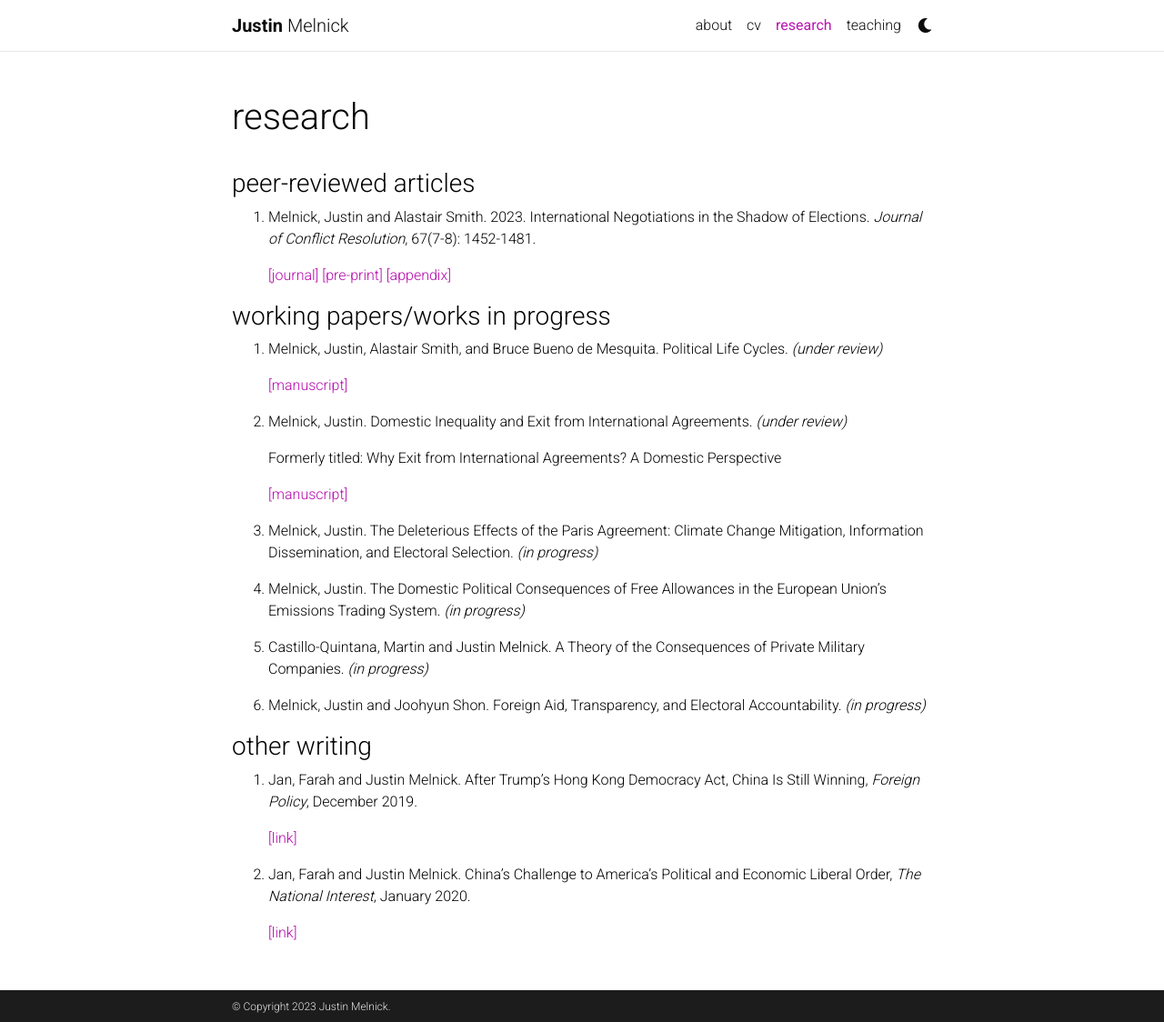
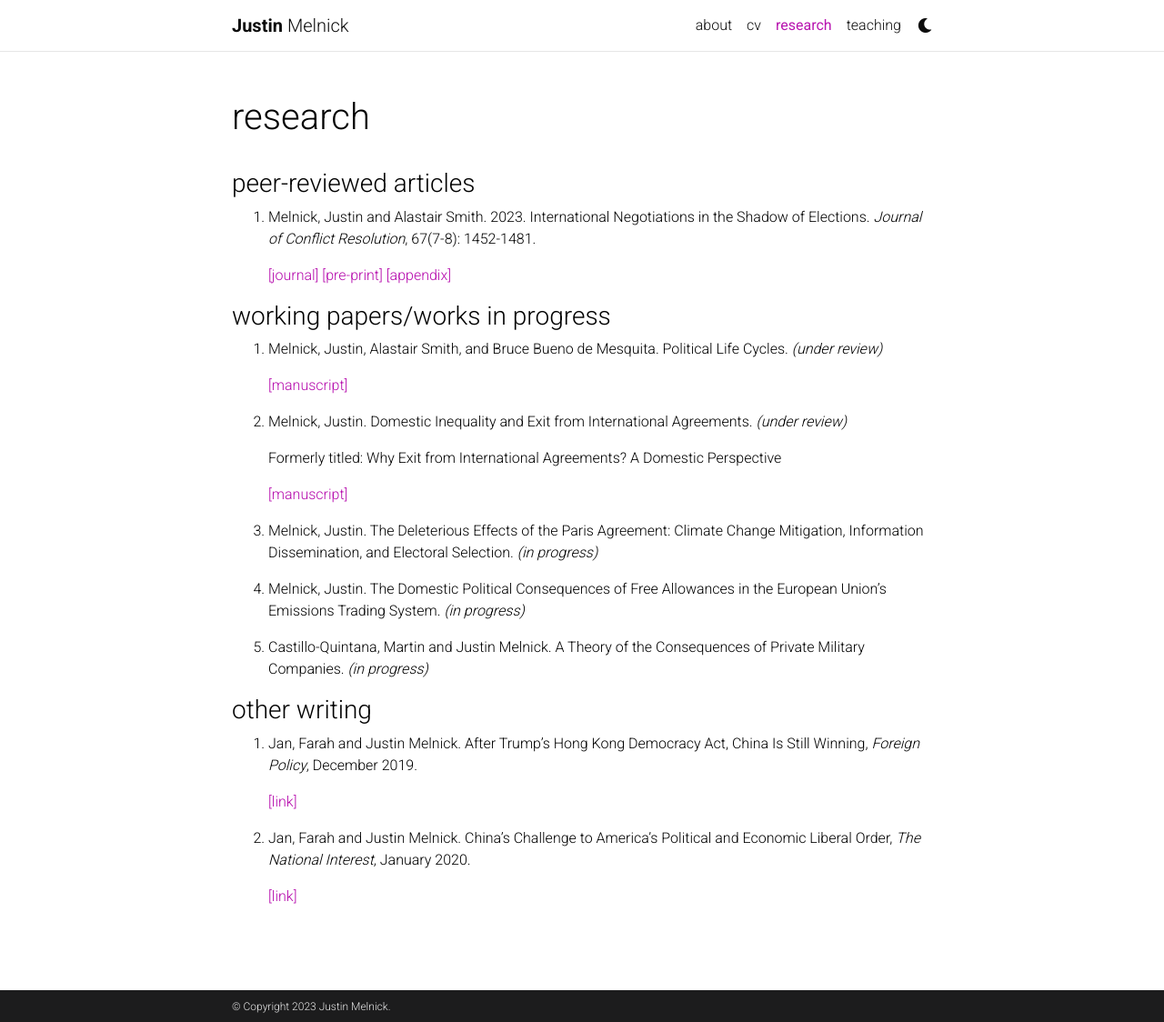
Before and after one commit to justinmelnick/justinmelnick.github.io, a Jekyll site: the page built from _pages/publications.md, in a window 1280 px wide and 1124 px high. Shown: the whole window at 91% size. Built offline with Jekyll 4.4.1, drawn with Linux system fonts in a browser that asks for light colours; comment, search, counter and statistics services are not loaded; a style sheet for code colours, icons or effects is not loaded.

Commit message:
Update publications.md

```diff
--- a/_pages/publications.md
+++ b/_pages/publications.md
@@ -33,8 +33,6 @@ Trading System. _(in progress)_
 
 5. Castillo-Quintana, Martin and Justin Melnick. A Theory of the Consequences of Private Military Companies.  _(in progress)_
 
-6. Melnick, Justin and Joohyun Shon. Foreign Aid, Transparency, and Electoral Accountability. _(in progress)_
-
 <h3>other writing</h3>
 
 1. Jan, Farah and Justin Melnick. After Trump’s Hong Kong Democracy Act, China Is Still Winning, _Foreign Policy_, December 2019.
```
